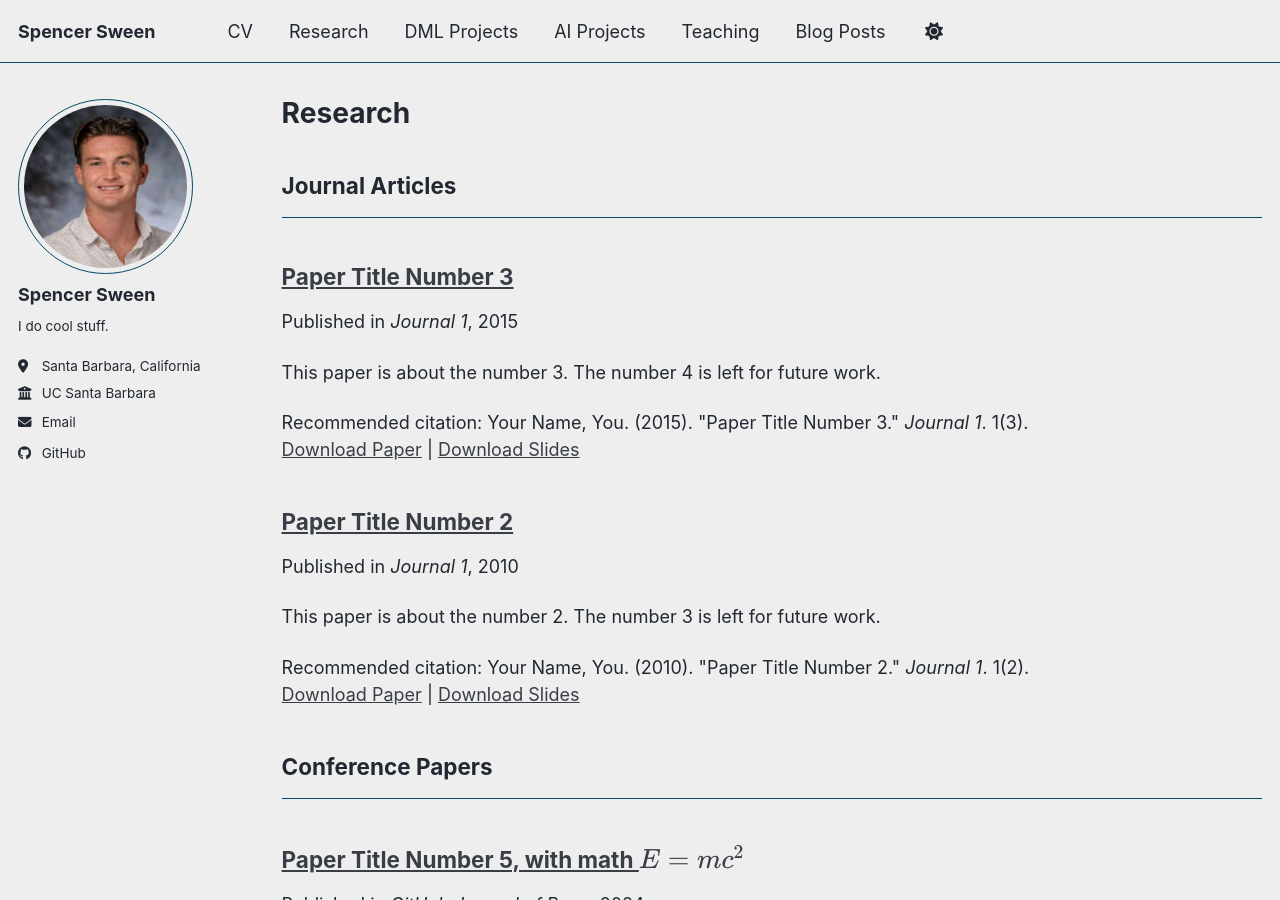
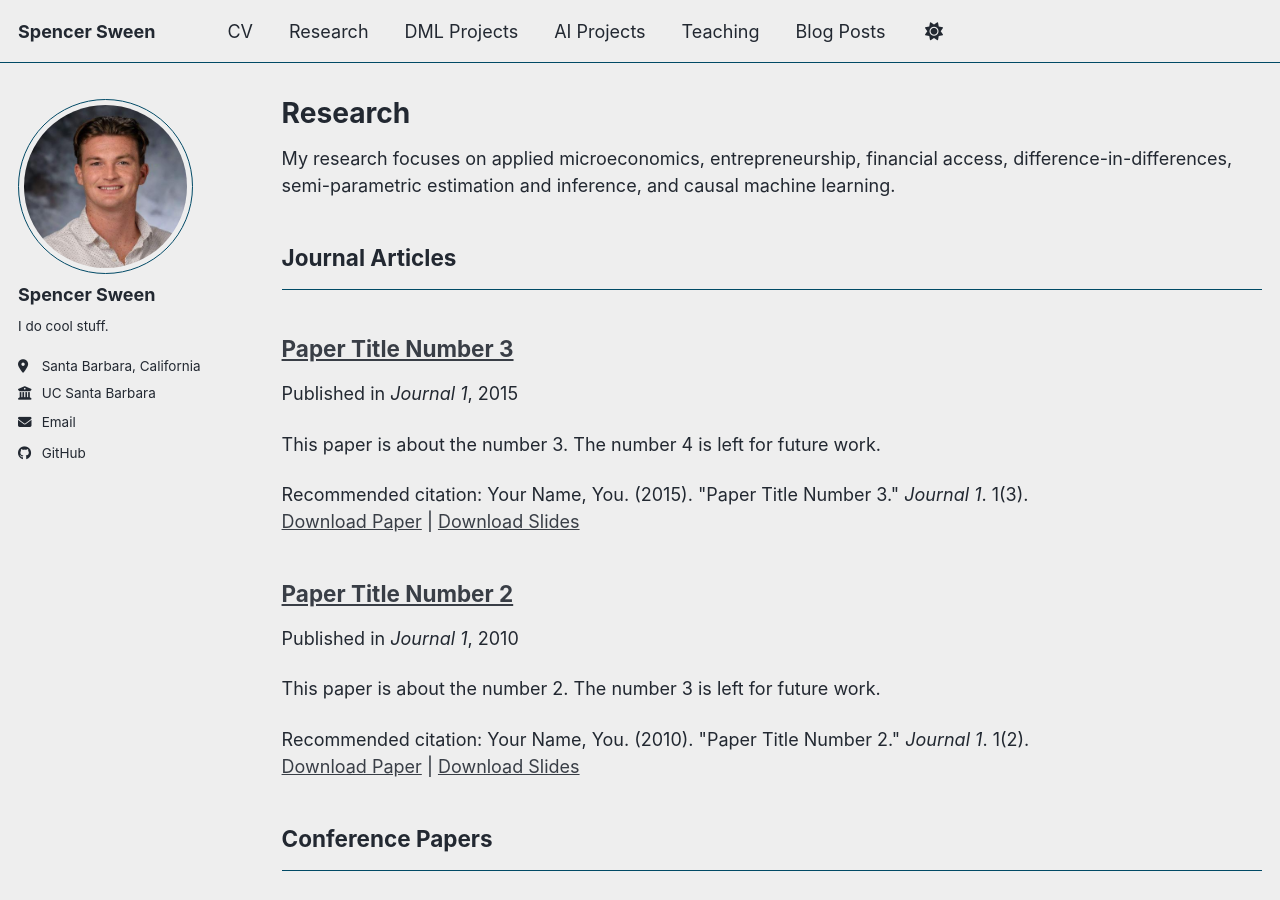
Before and after one commit to spencersween/spencersween.github.io, a Jekyll site: the page built from _pages/publications.html, in a window 1280 px wide and 900 px high. Built offline with Jekyll 4.4.1, drawn with Linux system fonts in a browser that asks for light colours; a script bundle is joined from its source files by our own code; library files that are not in the unit come from our copies.

Commit message:
Add research focus description to publications page
Added a paragraph describing research focus.

```diff
--- a/_pages/publications.html
+++ b/_pages/publications.html
@@ -10,6 +10,10 @@ author_profile: true
 {% endif %}
 
 {% include base_path %}
+
+<p>
+My research focuses on applied microeconomics, entrepreneurship, financial access, difference-in-differences, semi-parametric estimation and inference, and causal machine learning.
+</p>
 
 <!-- New style rendering if publication categories are defined -->
 {% if site.publication_category %}
```
